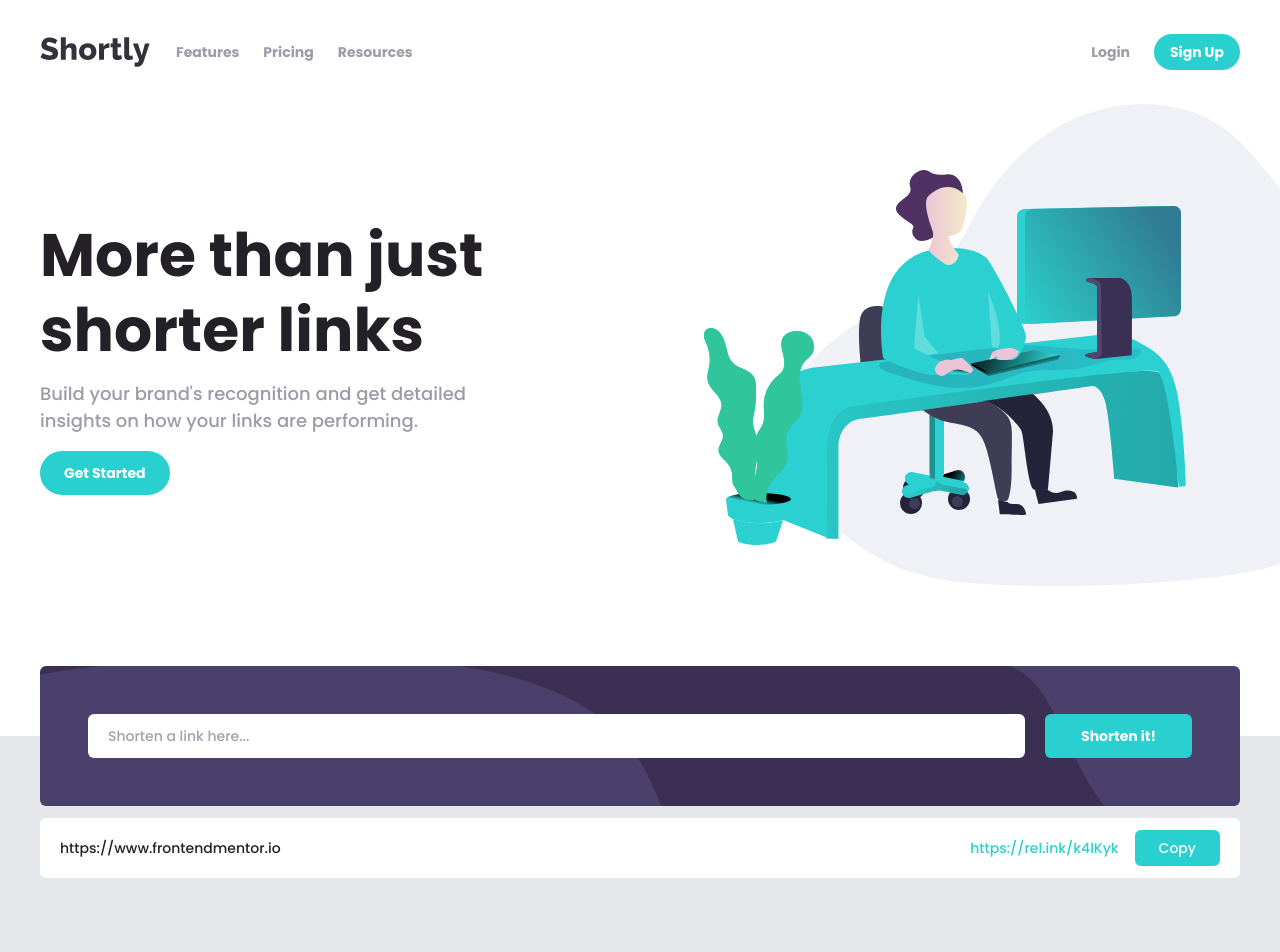
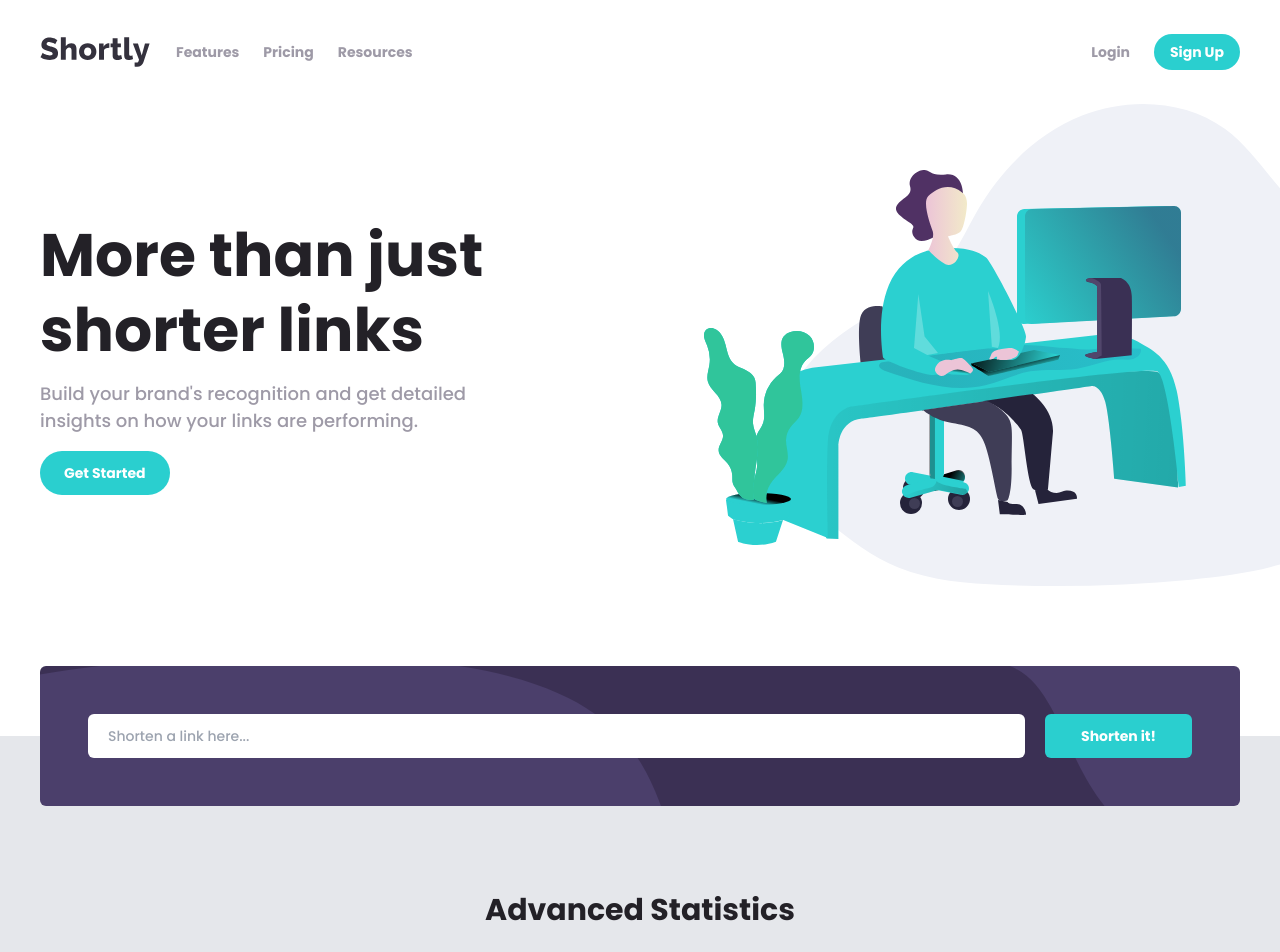
Before and after one commit to AnthonyPoullain/shortly-url-shortener, a React (Vite) app: page / in a window 1280 px wide. Shown: the top 952 px of the page. Built offline with nearby package versions, Linux system fonts and the light colour scheme.

Commit message:
:construction: Add basic shortening functionality

```diff
--- a/package.json
+++ b/package.json
@@ -9,6 +9,7 @@
     "preview": "vite preview"
   },
   "dependencies": {
+    "axios": "^1.3.4",
     "react": "^18.2.0",
     "react-dom": "^18.2.0"
   },
--- a/src/App.tsx
+++ b/src/App.tsx
@@ -1,9 +1,9 @@
 import './App.css';
+import { useEffect, useState, useReducer } from 'react';
+
 import Header from './components/Header';
 import Hero from './components/Hero';
-import ShortenerInput from './components/ShortenerInput';
 import FeatureCard from './components/FeatureCard';
-import LinkCard from './components/LinkCard';
 
 import BrandRecognitionIcon from './assets/icon-brand-recognition.svg';
 import DetailedRecordsIcon from './assets/icon-detailed-records.svg';
@@ -16,12 +16,26 @@ import TwitterIcon from './assets/icon-twitter.svg';
 import PinterestIcon from './assets/icon-pinterest.svg';
 import InstagramIcon from './assets/icon-instagram.svg';
 
+import ShortenerService from './services/shortener.service';
+
+interface LinksAction {
+	type: string;
+	payload: Link;
+}
+
 interface Card {
 	key?: number;
 	icon: string;
 	title: string;
 	text: string;
 }
+
+interface Link {
+	key?: number;
+	link: string;
+	shortened: string;
+}
+
 const cards: Card[] = [
 	{
 		key: 1,
@@ -43,21 +57,49 @@ const cards: Card[] = [
 	},
 ];
 
-interface Link {
-	key?: number;
-	link: string;
-	shortened: string;
+function reducer(state, action: LinksAction) {
+	switch (action.type) {
+		case 'ADD_LINK': {
+			state.unshift(action.payload);
+			return state;
+		}
+		default:
+			break;
+	}
 }
 
-const links: Link[] = [
-	{
-		key: 1,
-		link: 'https://www.frontendmentor.io',
-		shortened: 'https://rel.ink/k4lKyk',
-	},
-];
+function App() {
+	const [links, dispatch] = useReducer(reducer, []);
+	const [link, setLink] = useState('');
+	const [clicked, setClicked] = useState(false);
 
-function App() {
+	useEffect(() => {
+		if (clicked && !link) {
+			setClicked(false);
+		}
+		console.log(link);
+	}, [link]);
+
+	useEffect(() => {
+		console.log(links);
+	}, [links]);
+
+	const handleSubmit = async (e: React.FormEvent<HTMLFormElement>) => {
+		e.preventDefault();
+		if (!link) return;
+		const shortened = await ShortenerService.shorten(link);
+		if (!shortened) return;
+		dispatch({ type: 'ADD_LINK', payload: { link, shortened } });
+		setLink('');
+	};
+
+	const handleCopy = (e: React.MouseEventHandler<HTMLButtonElement>) => {
+		const shortenedUrl = e.target.closest('div').querySelector('p').innerText;
+		if (!shortenedUrl) return;
+		navigator.clipboard.writeText(shortenedUrl);
+		console.log('Copied!');
+	};
+
 	return (
 		<>
 			<Header />
@@ -65,14 +107,59 @@ function App() {
 				<Hero />
 				<div id="shortener" className="h-0 w-0 relative top-[-4rem]" />
 				<section className="max-w-screen-full bg-gray-200 ">
-					<ShortenerInput />
+					<div className="max-w-screen-xl sm:px-10 px-5 mx-auto translate-y-[-70px] mt-[70px]">
+						<div className="h-full bg-primary-violet bg-shorten-mobile sm:bg-shorten-desktop bg-bottom bg-cover w-full p-5 sm:p-12 rounded-md mb-2 relative ">
+							<form
+								onSubmit={handleSubmit}
+								className="flex flex-col sm:flex-row items-center gap-8 sm:gap-5 justify-center"
+							>
+								<input
+									type="text"
+									name="link"
+									value={link}
+									className={`min-h-full h-[44px] text-neutral-dark-violet w-full bg-white rounded-md text-xs sm:text-sm font-medium p-3 sm:p-5 ${clicked && !link ? 'input--error' : ''
+										}`}
+									onChange={(e) => setLink(e.currentTarget.value)}
+									placeholder="Shorten a link here..."
+								/>
+								<button
+									type="submit"
+									className="text-sm w-full sm:w-fit text-white font-bold bg-primary-cyan py-3 px-9 rounded-md whitespace-nowrap"
+									onClick={() => setClicked(true)}
+								>
+									Shorten it!
+								</button>
+							</form>
+							{clicked && !link ? (
+								<span className="block text-xs mt-2 italic text-medium text-secondary absolute bottom-[4.75rem] sm:bottom-6 ">
+									Please add a link
+								</span>
+							) : null}
+						</div>
+					</div>
 					<div className="max-w-screen-xl sm:px-10 px-5 mx-auto translate-y-[-70px]">
-						{links.map((item) => (
-							<LinkCard
-								key={item.key}
-								link={item.link}
-								shortened={item.shortened}
-							/>
+						{links.map((item: Link) => (
+							<div
+								key={crypto.randomUUID()}
+								className="text-sm text-neutral-dark-violet bg-white py-5 sm:py-3 flex flex-col sm:flex-row  sm:items-center justify-between gap-y-3 mt-3 rounded-md px-5 overflow-x-hidden"
+							>
+								<p className="w-full whitespace-nowrap overflow-hidden text-ellipsis">
+									{item.link}
+								</p>
+								<div className="sm:hidden w-[200%] translate-x-[-10%] origin-center h-[.05rem] opacity-10 bg-black my-0.5" />
+								<div className="flex sm:flex-row flex-col sm:items-center gap-4 overflow-y-visible">
+									<p className="w-full whitespace-nowrap overflow-hidden text-ellipsis text-primary-cyan">
+										{item.shortened}
+									</p>
+									<button
+										type="button"
+										onClick={handleCopy}
+										className="text-white bg-primary-cyan py-2 px-6 rounded-md"
+									>
+										Copy
+									</button>
+								</div>
+							</div>
 						))}
 					</div>
 				</section>
--- /dev/null
+++ b/src/services/shortener.service.ts
@@ -0,0 +1,18 @@
+import axios from 'axios';
+
+const API_URL = 'https://api.shrtco.de/v2/shorten?url=';
+
+class ShortenerService {
+	static async shorten(url: string) {
+		try {
+			const response = await axios.post(`${API_URL}${url}`);
+			console.log(response.data.result.short_link);
+			return response.data.result.short_link;
+		} catch (error: any) {
+			console.log(error.response.status);
+			console.log(error.response.data.error);
+		}
+	}
+}
+
+export default ShortenerService;
```
Also changed, not shown: 1 other file (tests, documents, lock files or other folders).
